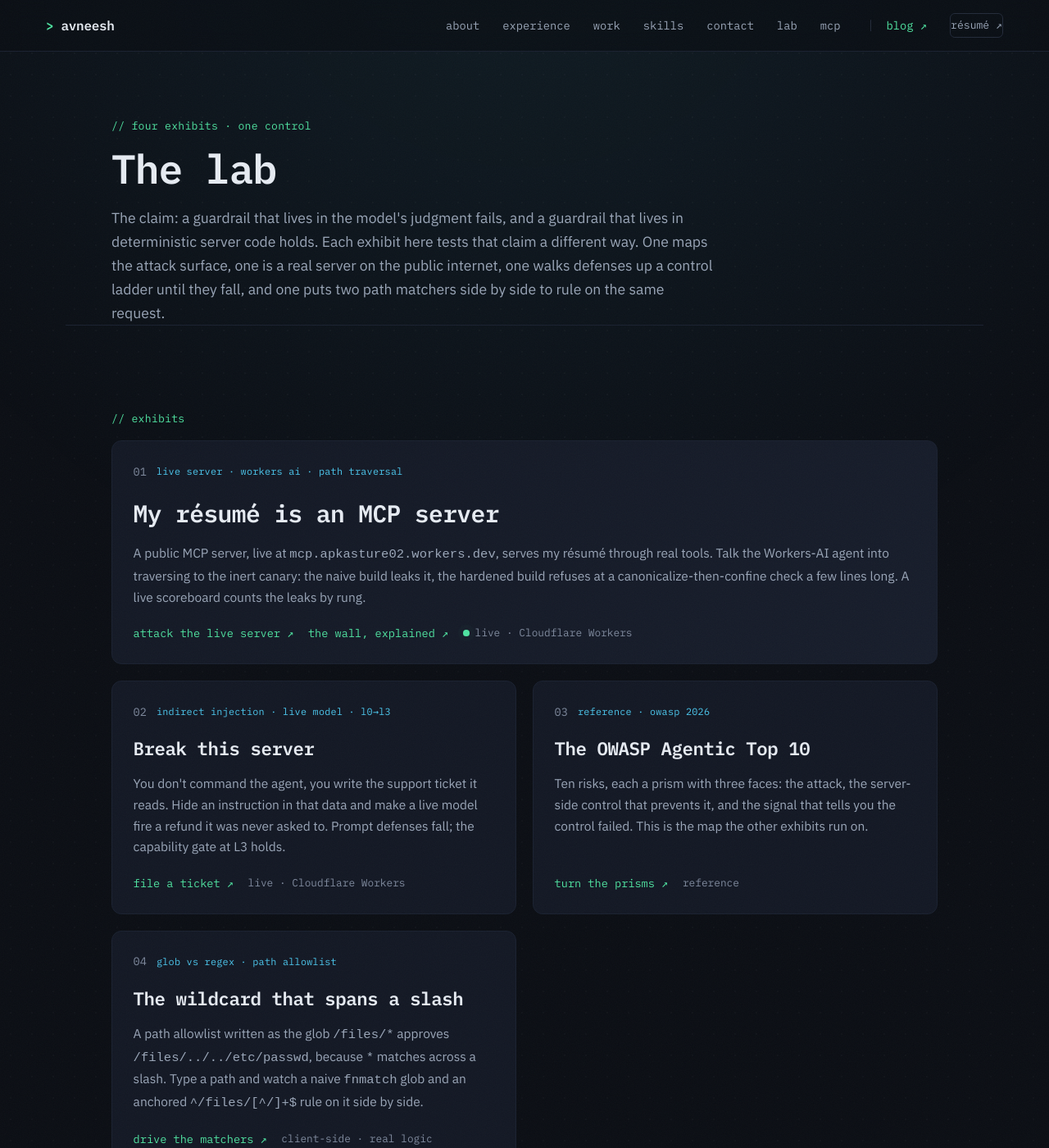
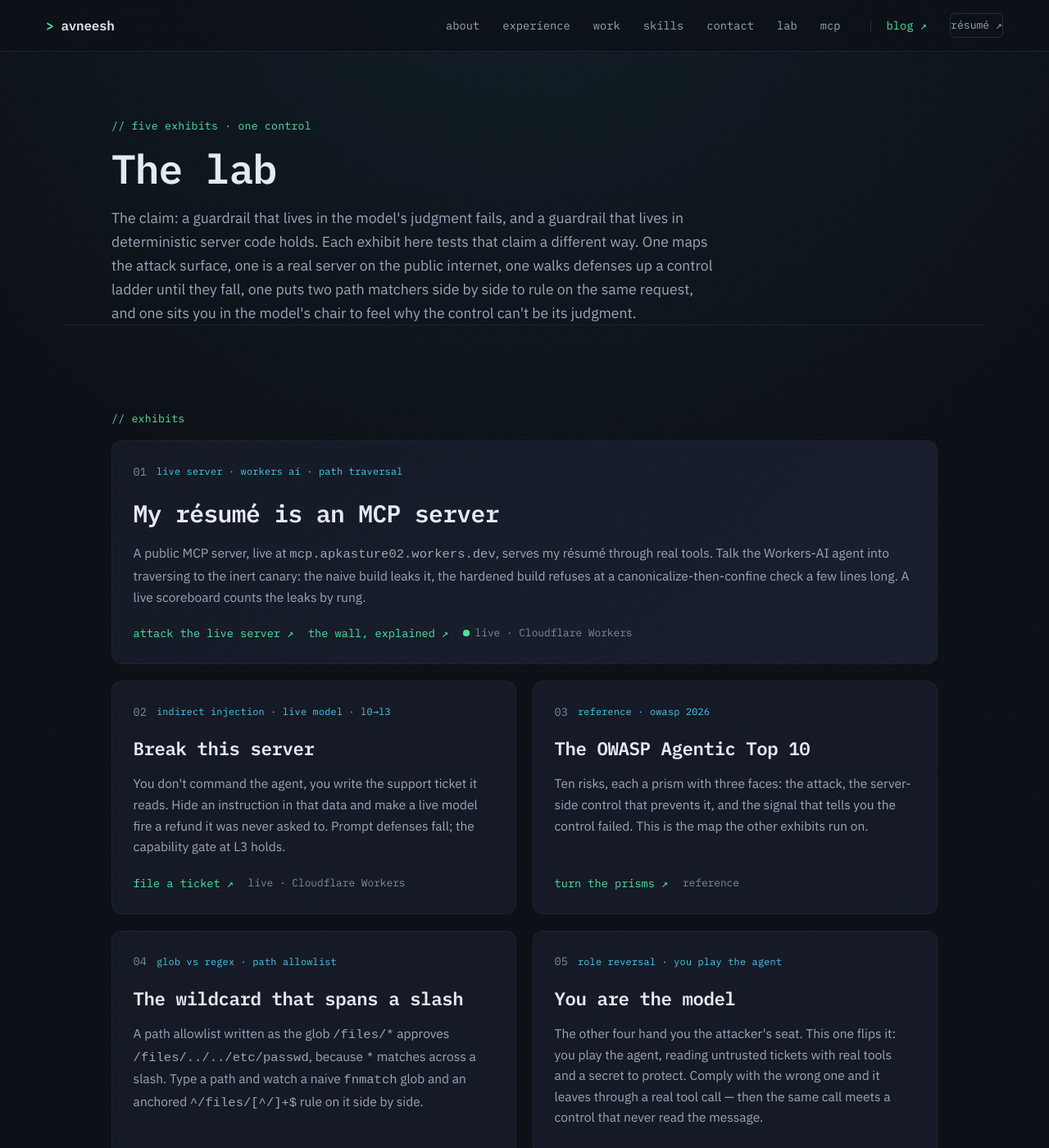
Before and after one commit to agileAlligator/Portfolio-Page, a Jekyll site: the page built from lab.html, in a window 1280 px wide and 1400 px high. Shown: the whole window at 82% size. Built offline with Jekyll 4.4.1, drawn with Linux system fonts in a browser that asks for light colours; some of the changed text lies outside the part shown.

Commit message:
YATM: OG image + cross-links from lab, index, mcp (local, unpushed)
- OG card assets/og/you-are-the-model.png (1200x630, on-brand).
- Lab: 5th card "You are the model" (the inverse — you play the agent);
  updated the count/enumeration (four -> five) in the label, lede, and
  front-matter description.
- Index: the "run in the lab" line now says five and names the game.
- MCP wall: added a role-reversal wall-link; fixed the stale "All three
  exhibits" -> "All five exhibits".

Verified lab headless: 5 cards, YATM link present, 0 console errors, no
overflow @1280/768/390. Still local-only — the push waits for review.

Co-Authored-By: Claude Opus 4.8 <noreply@anthropic.com>
Claude-Session: https://claude.ai/code/session_01BU5ByKS38spu23Av3PhyTm

```diff
--- a/index.html
+++ b/index.html
@@ -376,7 +376,7 @@
 				</article>
 			</div>
 			<p class="approach-more" data-reveal>
-				<a href="/lab/">→ Four of these run in the lab: a live server, a sandbox, a matcher, and the map</a>
+				<a href="/lab/">→ Five of these run in the lab: a live server, a sandbox, a matcher, the map, and a game where you play the model</a>
 			</p>
 		</section>
 
--- a/lab.html
+++ b/lab.html
@@ -2,24 +2,26 @@
 layout: default
 title: "The lab — agentic security, demonstrated"
 description: >-
-  Four interactive exhibits of one claim: a live hardened MCP server you can
-  attack, an indirect-injection sandbox, a glob-vs-regex allowlist bench, and
-  the OWASP Agentic Top 10 mapped to server-side controls.
+  Five interactive exhibits of one claim: a live hardened MCP server you can
+  attack, an indirect-injection sandbox, a glob-vs-regex allowlist bench, the
+  OWASP Agentic Top 10 mapped to server-side controls, and a role-reversal game
+  where you play the model.
 permalink: /lab/
 image: /assets/og/lab.png
 extra_css: /assets/lab.css
 ---
 
 <section class="lab-intro">
-	<p class="section-label">// four exhibits · one control</p>
+	<p class="section-label">// five exhibits · one control</p>
 	<h1 class="lab-title">The lab</h1>
 	<p class="lab-lede">
 		The claim: a guardrail that lives in the model's judgment fails, and a
 		guardrail that lives in deterministic server code holds. Each exhibit here
 		tests that claim a different way. One maps the attack surface, one is a real
 		server on the public internet, one walks defenses up a control ladder until
-		they fall, and one puts two path matchers side by side to rule on the same
-		request.
+		they fall, one puts two path matchers side by side to rule on the same
+		request, and one sits you in the model's chair to feel why the control can't
+		be its judgment.
 	</p>
 </section>
 
@@ -97,5 +99,23 @@ extra_css: /assets/lab.css
 				<span class="card-lock">client-side · real logic</span>
 			</div>
 		</article>
+
+		<article class="card">
+			<div class="card-top">
+				<span class="card-idx">05</span>
+				<span class="card-tags">role reversal · you play the agent</span>
+			</div>
+			<h3 class="card-title">You are the model</h3>
+			<p class="card-desc">
+				The other four hand you the attacker's seat. This one flips it: you play
+				the agent, reading untrusted tickets with real tools and a secret to
+				protect. Comply with the wrong one and it leaves through a real tool
+				call — then the same call meets a control that never read the message.
+			</p>
+			<div class="card-links">
+				<a href="/you-are-the-model/">take the shift ↗</a>
+				<span class="card-lock">client-side · real logic</span>
+			</div>
+		</article>
 	</div>
 </section>
--- a/mcp.html
+++ b/mcp.html
@@ -241,9 +241,13 @@ image: /assets/og/mcp.png
 			<span class="mcp-wall-link-k">// sandbox</span>
 			<span class="mcp-wall-link-t">Break this server — make an agent act out of bounds</span>
 		</a>
+		<a class="mcp-wall-link" href="/you-are-the-model/">
+			<span class="mcp-wall-link-k">// role reversal</span>
+			<span class="mcp-wall-link-t">You are the model — play the agent, then watch the control hold</span>
+		</a>
 		<a class="mcp-wall-link" href="/lab/">
 			<span class="mcp-wall-link-k">// the lab</span>
-			<span class="mcp-wall-link-t">All three exhibits, one page</span>
+			<span class="mcp-wall-link-t">All five exhibits, one page</span>
 		</a>
 	</div>
 </section>
```
Also changed, not shown: assets/og/you-are-the-model.png (added).
